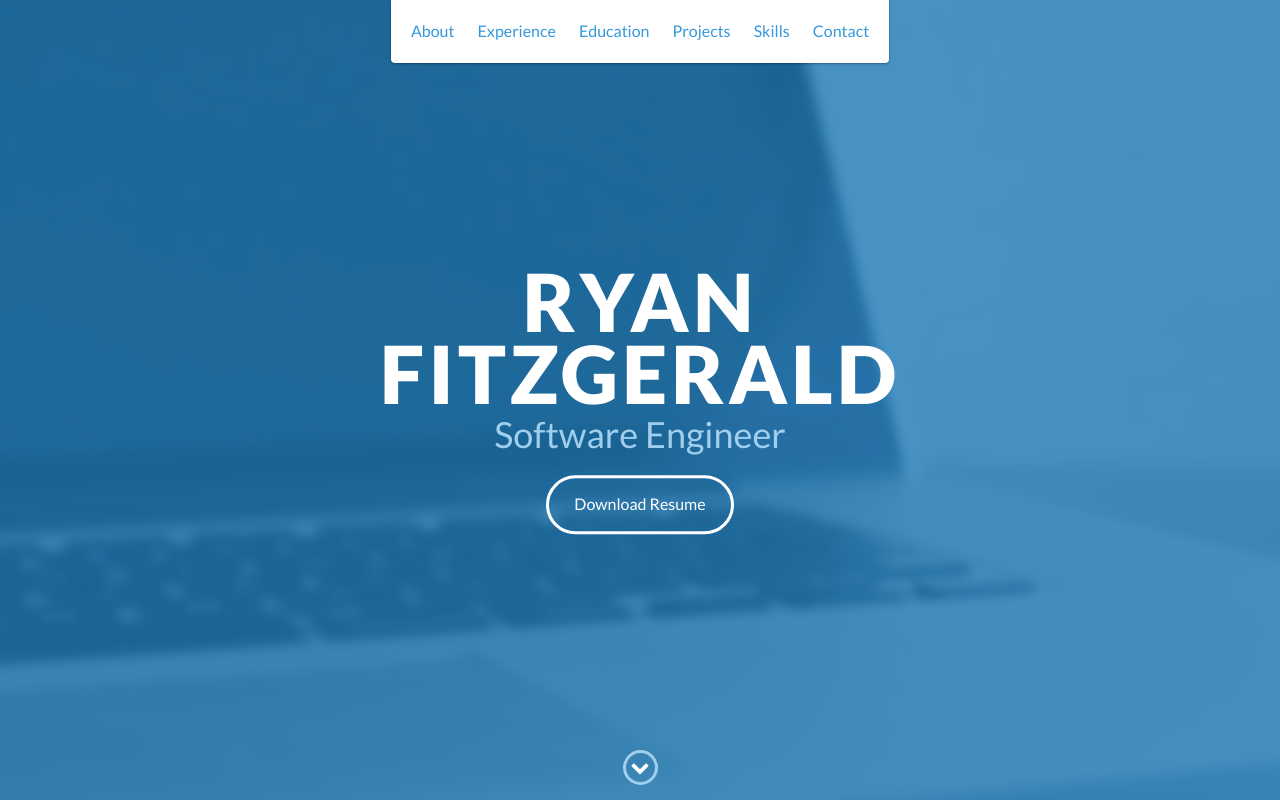
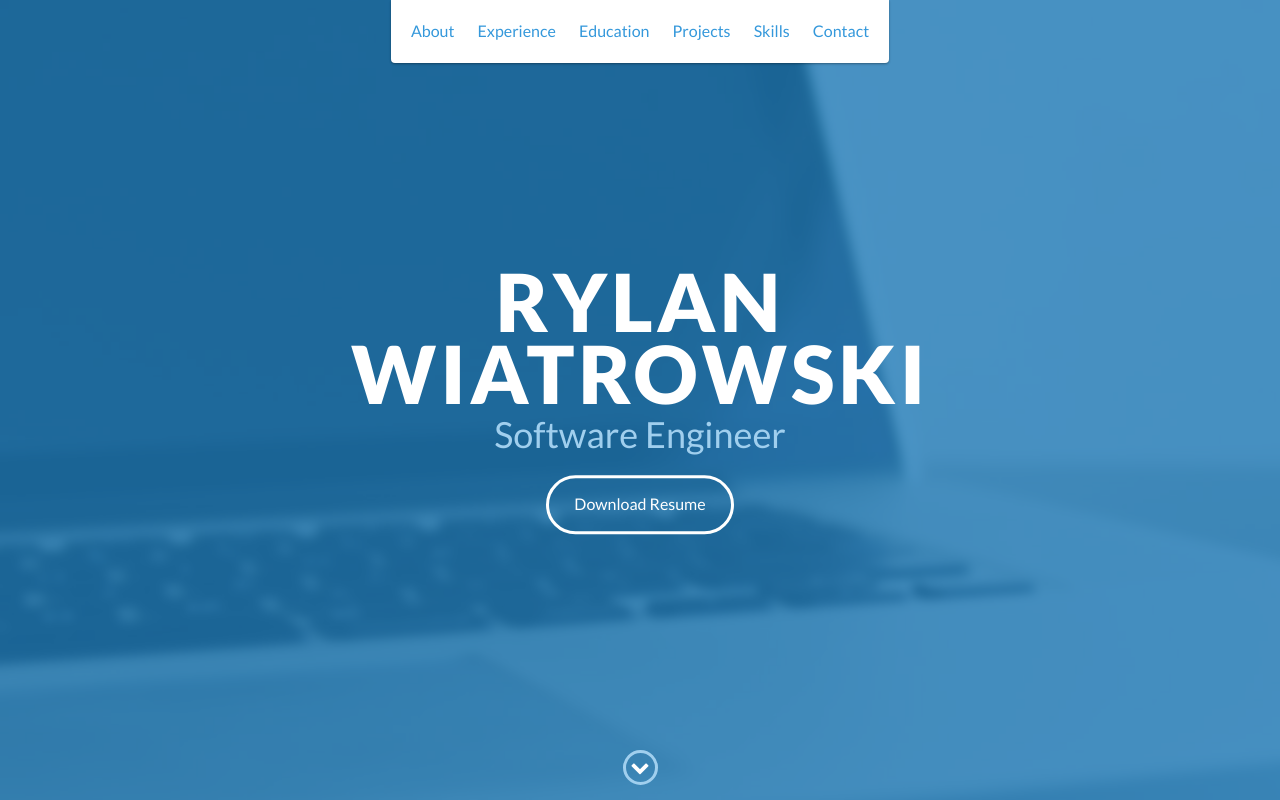
Before and after one commit to rylaan/rylaan.github.io, a website: page index.html in a window 1280 px wide. Shown: the top 800 px of the page. Drawn offline with nearby package versions, Linux system fonts and the light colour scheme.

Commit message:
Update index.html

```diff
--- a/index.html
+++ b/index.html
@@ -48,7 +48,7 @@
 
     <div id="lead">
         <div id="lead-content">
-            <h1>Ryan Fitzgerald</h1>
+            <h1>Rylan Wiatrowski</h1>
             <h2>Software Engineer</h2>
             <a href="#" class="btn-rounded-white">Download Resume</a>
         </div>
```
